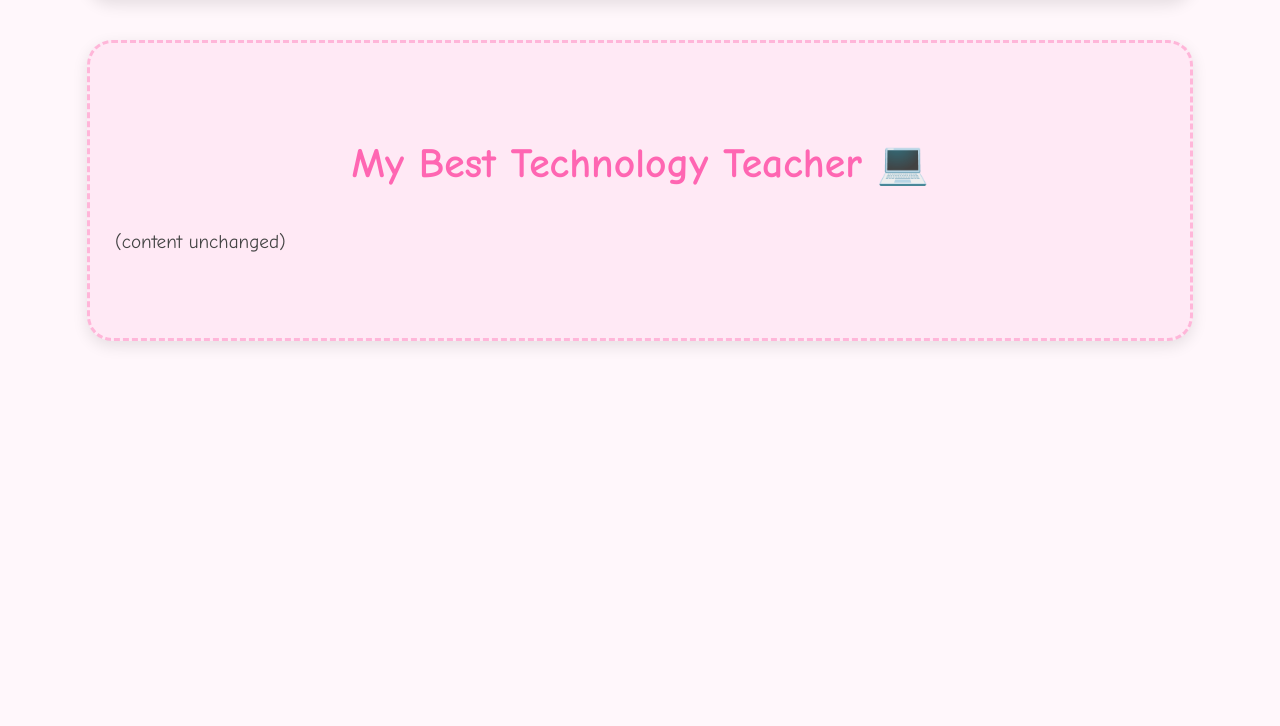
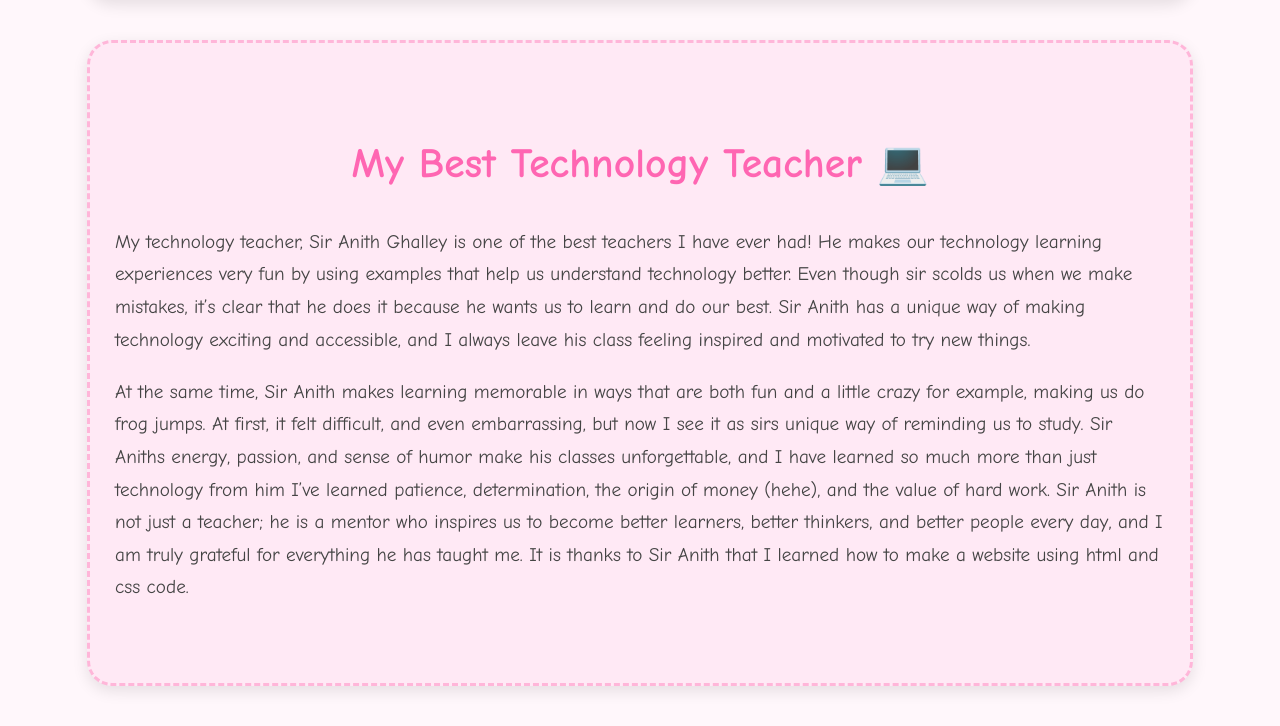
Before and after one commit to Yuelha777/Yuelha777.github.io, a plain HTML site: page index.html in a window 1280 px wide. Shown: the part 2010-2736 px from the top of the page. Before the commit the page ends 2391 px from the top, so only its background shows below. Drawn offline with Linux system fonts and the light colour scheme.

Commit message:
Update index.html

```diff
--- a/index.html
+++ b/index.html
@@ -183,7 +183,8 @@ It includes storytelling sessions, astrophotography events, and a digital/print
 
 
     <div style="flex: 2; min-width: 250px;">
-      <p>(content unchanged)</p>
+      <p>My technology teacher, Sir Anith Ghalley is one of the best teachers I have ever had! He makes our technology learning experiences very fun by using examples that help us understand technology better. Even though sir scolds us when we make mistakes, it’s clear that he does it because he wants us to learn and do our best. Sir Anith has a unique way of making technology exciting and accessible, and I always leave his class feeling inspired and motivated to try new things.</p>
+      <p>At the same time, Sir Anith makes learning memorable in ways that are both fun and a little crazy for example, making us do frog jumps.  At first, it felt difficult, and even embarrassing, but now I see it as sirs unique way of reminding us to study. Sir Aniths energy, passion, and sense of humor make his classes unforgettable, and I have learned so much more than just technology from him I’ve learned patience, determination, the origin of money (hehe), and the value of hard work. Sir Anith is not just a teacher; he is a mentor who inspires us to become better learners, better thinkers, and better people every day, and I am truly grateful for everything he has taught me. It is thanks to Sir Anith that I learned how to make a website using html and css code.</p>
     </div>
 
   </div>
```
